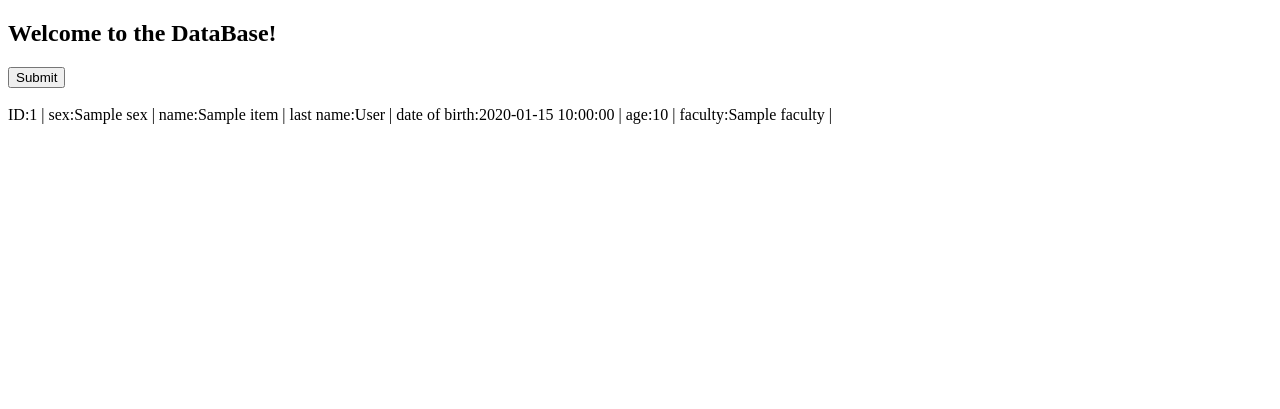
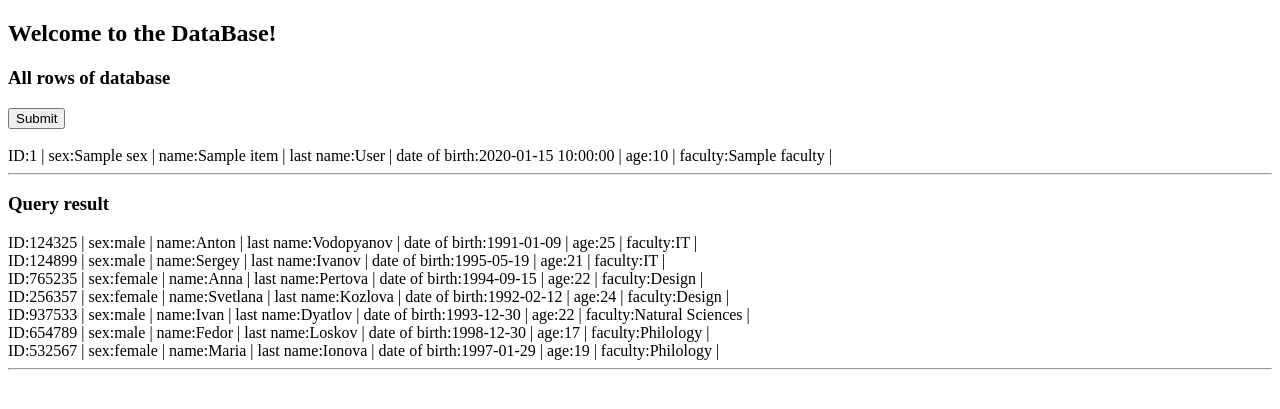
Before and after one commit to vodopyanovas/hw, a Flask app: template homework8/templates/index.html in a window 1280 px wide. Shown: the top 409 px of the page. Run offline with Flask 2, Linux system fonts and the light colour scheme; data comes from the database, SQL or seed files in the repository; the template is opened without the code that fills it: values that come from a table or form of the project are taken from there, most other values are stand-ins (such as "Sample title", 1, 10 or a date in 2020); some libraries are stand-ins or nearby versions.

Commit message:
done with complex request

```diff
--- a/homework9/3/app.py
+++ b/homework9/3/app.py
@@ -5,6 +5,7 @@ from flask_sqlalchemy import SQLAlchemy
 from flask_wtf import FlaskForm
 from wtforms_sqlalchemy.orm import model_form
 from sqlalchemy.exc import IntegrityError
+from sqlalchemy import or_, and_
 
 import config
 
@@ -40,10 +41,14 @@ def index():
 
     else:
         form = post_form_class()
+
     posts = Student.query.all()
-    # posts = Student.query.filter(Student.age > 17).all()
+    q = Student.query.filter(or_(and_(Student.sex == 'male', Student.age > 21),
+                                 (and_(Student.sex == 'female', Student.faculty == 'Philology'))
+                                 )
+                             )
 
-    return render_template('index.html', form=form, posts=posts)
+    return render_template('index.html', form=form, posts=posts, q=q)
 
 
 if __name__ == '__main__':
--- a/homework9/3/templates/index.html
+++ b/homework9/3/templates/index.html
@@ -1,7 +1,7 @@
 {% extends 'base.html' %}
 
 {% block content %}
-
+<h3>All rows of database</h3>
 <div class="content">
     {% from "macros/render_field.html" import render_field %}
     <form method="POST" action="{{ url_for('index') }}">
@@ -31,7 +31,21 @@
             </div>
         {% endfor %}
     </div>
-
+        <hr>
+        <h3>Query result</h3>
+        <div class="q">
+            {% for item in q %}
+                <div>
+                    ID:{{  item.studentID }} |
+                    sex:{{ item.sex }} |
+                    name:{{ item.name }} |
+                    last name:{{ item.last_name }} |
+                    date of birth:{{ item.date_of_birth }} |
+                    age:{{ item.age }} |
+                    faculty:{{ item.faculty }} |
+                </div>
+            {% endfor %}
+        </div>
+        <hr>
 </div>
-
 {% endblock %}
```
